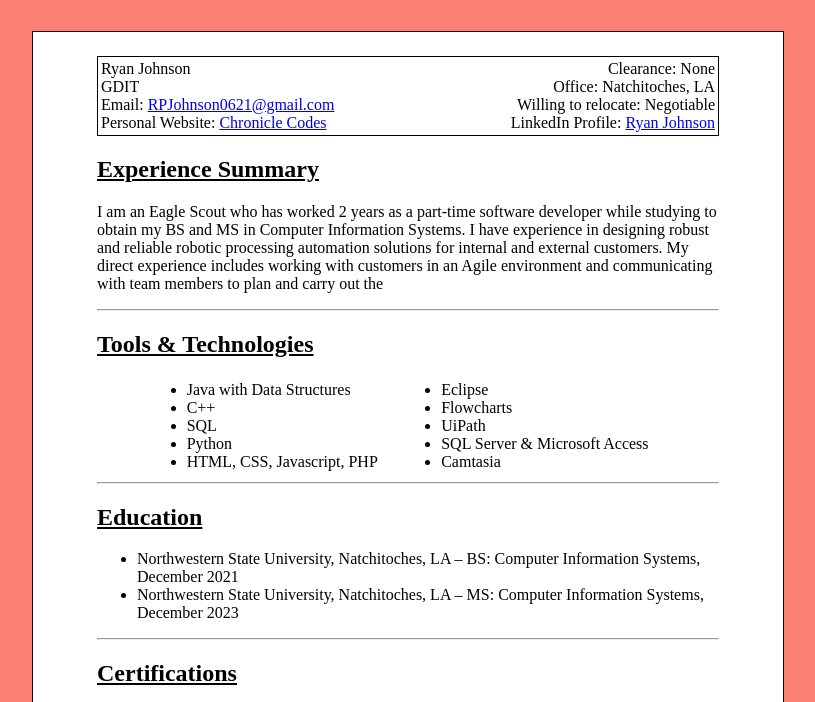
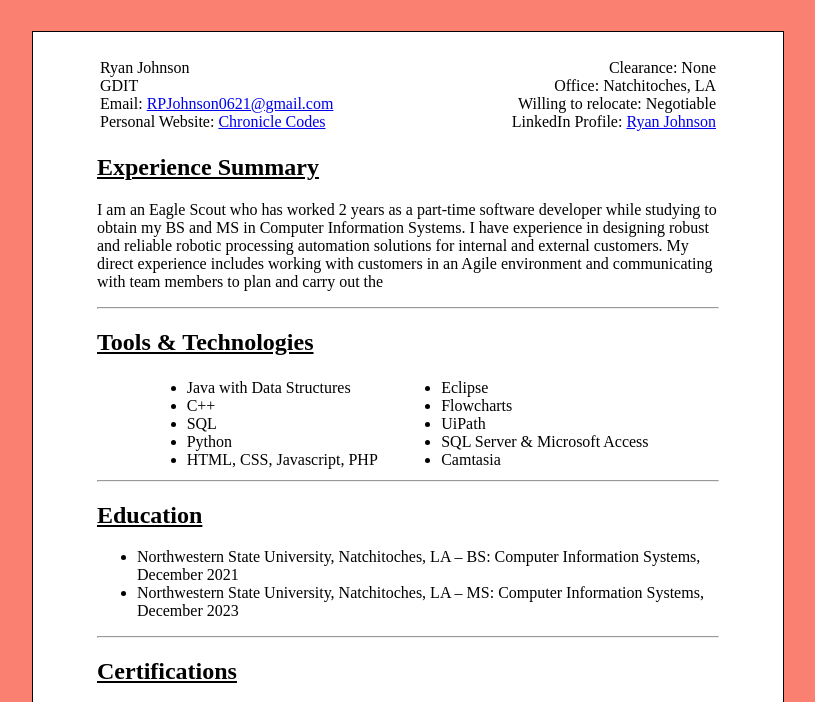
Before and after one commit to NOLA-Chronicle/Chronicle-Codes, a plain HTML site: page Resume.html in a window 1280 px wide. Shown: the part 94-796 px from the top of the page, without its empty margins (232-1047 px from the left). Drawn offline with Linux system fonts and the light colour scheme; a script that the page names is missing.

Commit message:
Finished Debugging Resume page
Removed debug lines.

```diff
--- a/Resume.html
+++ b/Resume.html
@@ -13,7 +13,7 @@
 		<h1 id="PageTitle"><a href="index.html">Chronicle Codes</a></h1>
 		<div id="NavBarContainer" w3-include-html="NavBar.html"></div>
 		<div id="ContentBody">
-			<table id="Header" class="DEBUG">
+			<table id="Header">
 				<tr>
 					<td class="Left">
 						Ryan Johnson<br>
```
